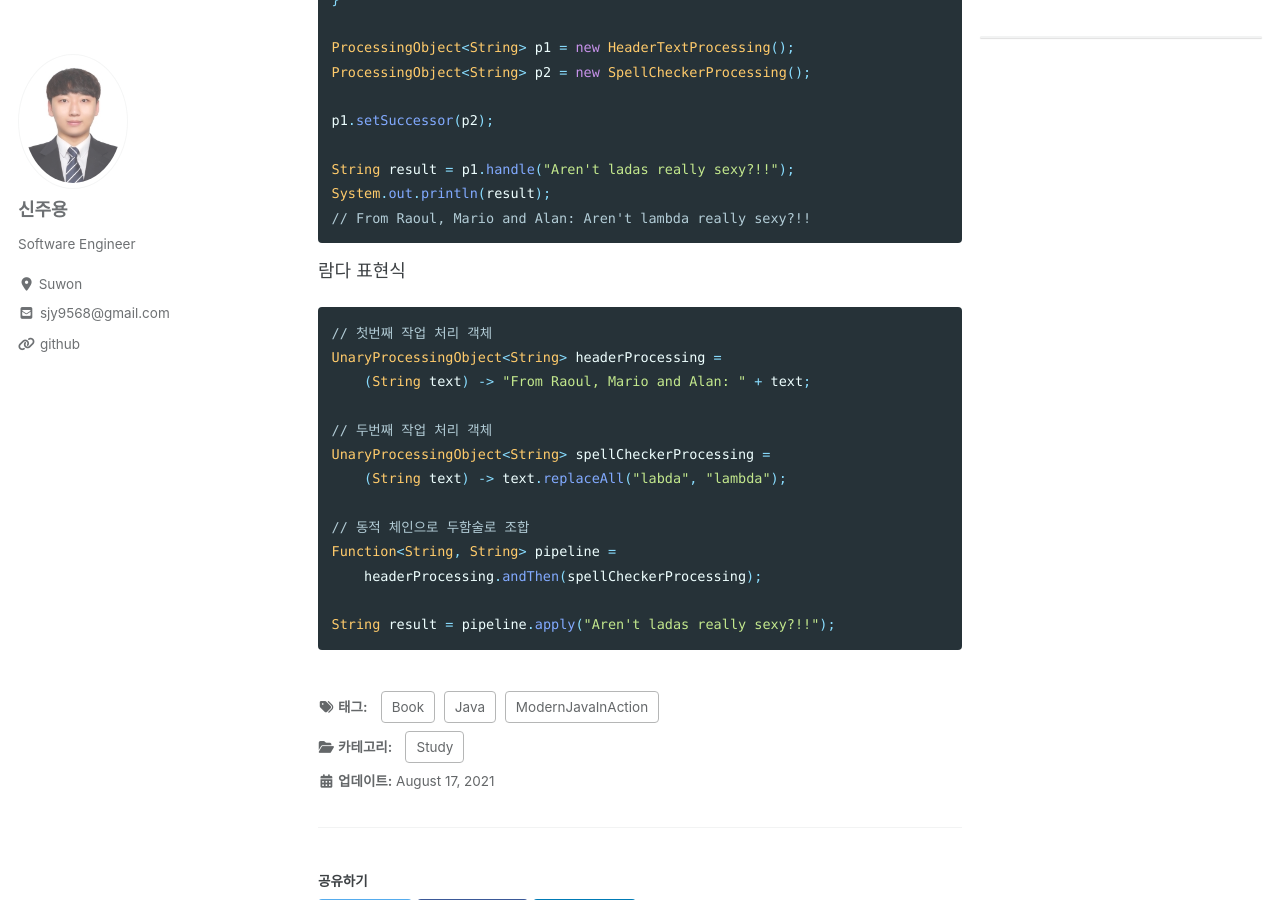
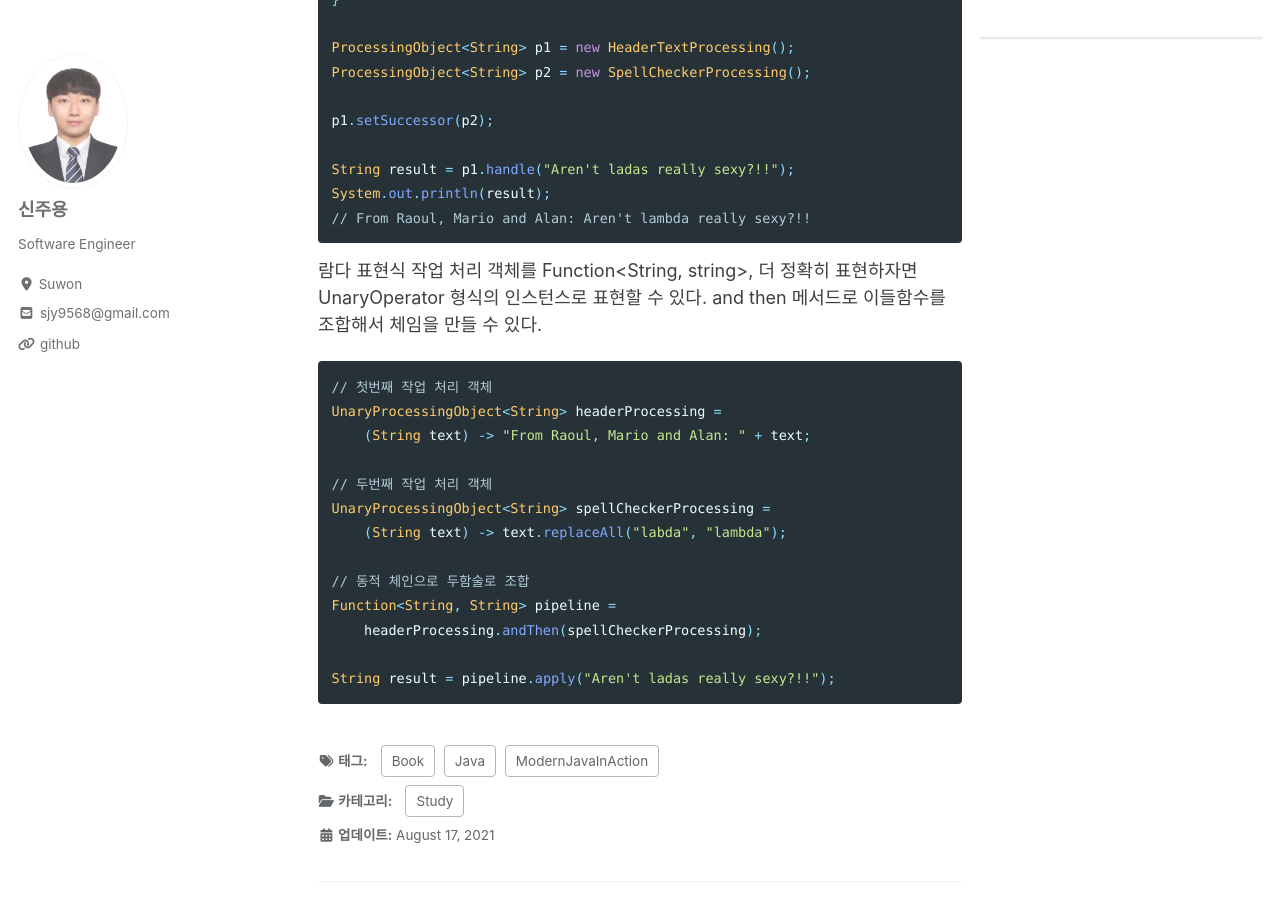
Before and after one commit to shinjooyoung/shinjooyoung.github.io, a Jekyll site: the page built from _posts/2021-08-17-ModernJavaInAction-리팩터링, 테스팅, 디버깅.md, in a window 1280 px wide and 900 px high, scrolled down 9184 px. Built offline with Jekyll 4.4.1, drawn with Linux system fonts in a browser that asks for light colours; cached includes are drawn as plain includes; nearby versions of some CDN libraries; comment, search, counter and statistics services are not loaded.

Commit message:
자바 공부

````diff
--- a/_posts/2021-08-17-ModernJavaInAction-리팩터링, 테스팅, 디버깅.md
+++ b/_posts/2021-08-17-ModernJavaInAction-리팩터링, 테스팅, 디버깅.md
@@ -349,6 +349,8 @@ System.out.println(result);
 ```
 
 람다 표현식
+작업 처리 객체를 Function<String, string>, 더 정확히 표현하자면 UnaryOperator<String> 형식의 인스턴스로 표현할 수 있다.
+and then 메서드로 이들함수를 조합해서 체임을 만들 수 있다.
 
 ``` java
 // 첫번째 작업 처리 객체
````
